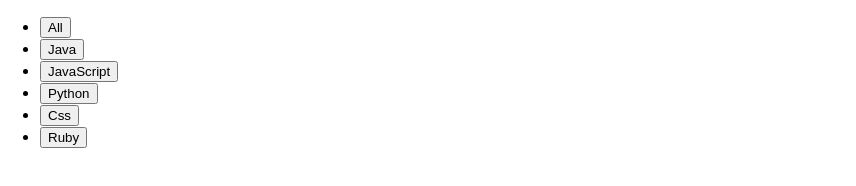
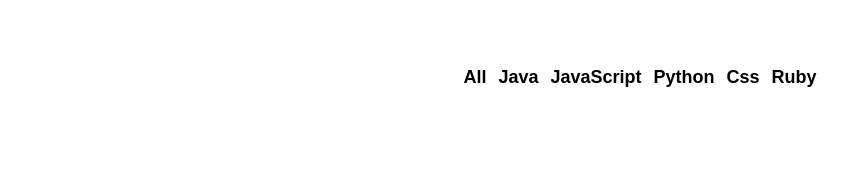
Before and after one commit to fabian-emmanuel/github-battle-react, a React app: page / in a window 1280 px wide. Shown: the whole page, without its empty margins (0-856 px from the left). Built offline with nearby package versions, Linux system fonts and the light colour scheme.

Commit message:
css set up

```diff
--- a/app/index.css
+++ b/app/index.css
@@ -6,3 +6,35 @@
 body{
   font-family: -apple-system,BlinkMacSystemFont,Segoe UI,Roboto,Oxygen-Sans,Ubuntu,Cantarell,Helvetica Neue,sans-serif;
 }
+
+ul {
+  padding: 0;
+}
+
+li {
+  list-style-type: none;
+}
+
+.container {
+  max-width: 1200px;
+  margin: 0 auto;
+  padding: 50px;
+}
+
+.flex-center {
+  display: flex;
+  justify-content: center;
+  align-items: center;
+}
+
+.btn-clear {
+  border: none;
+  background: transparent;
+}
+
+.nav-link {
+   font-size: 18px;
+   font-weight: bold;
+   text-decoration: none;
+   color: inherit;
+}
```
